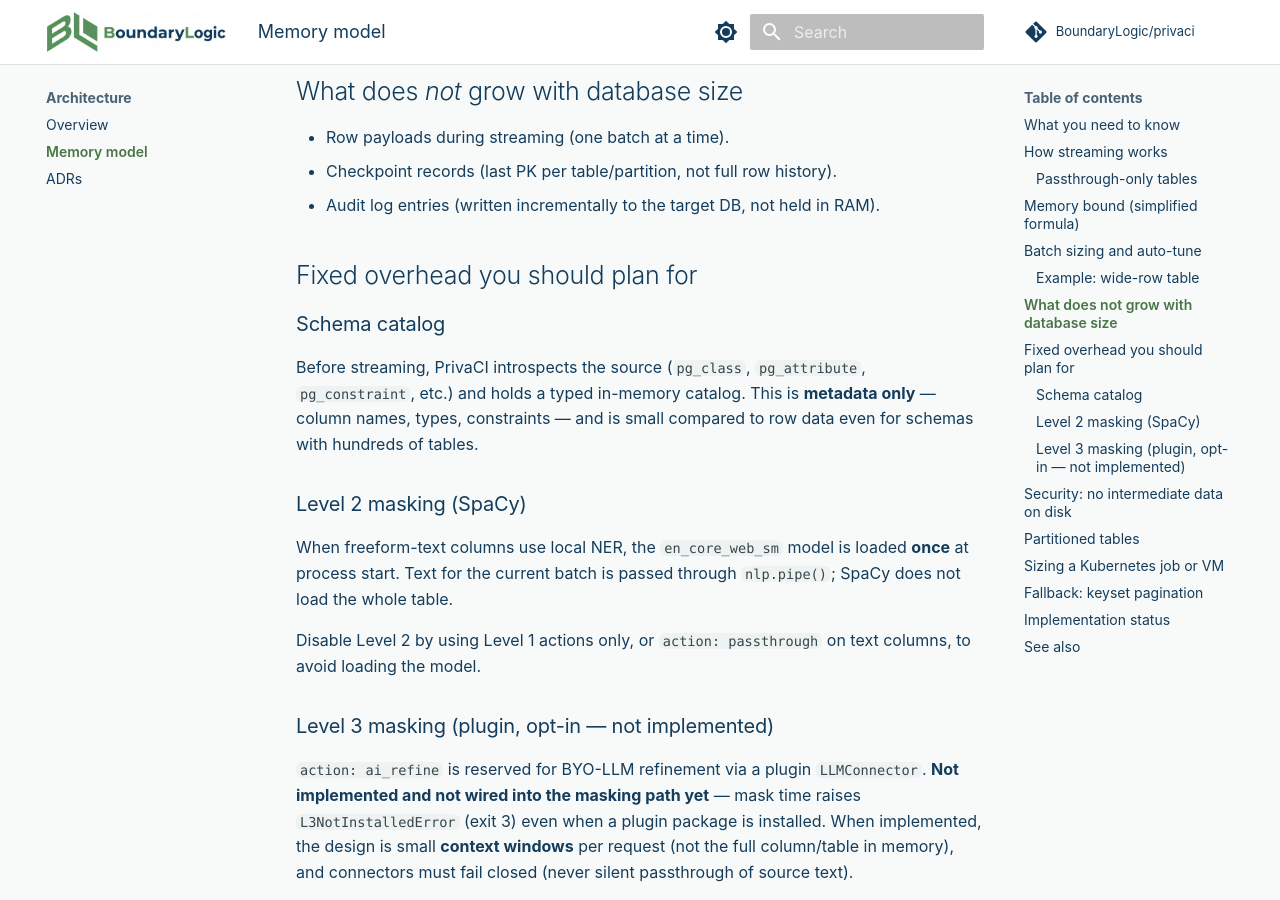
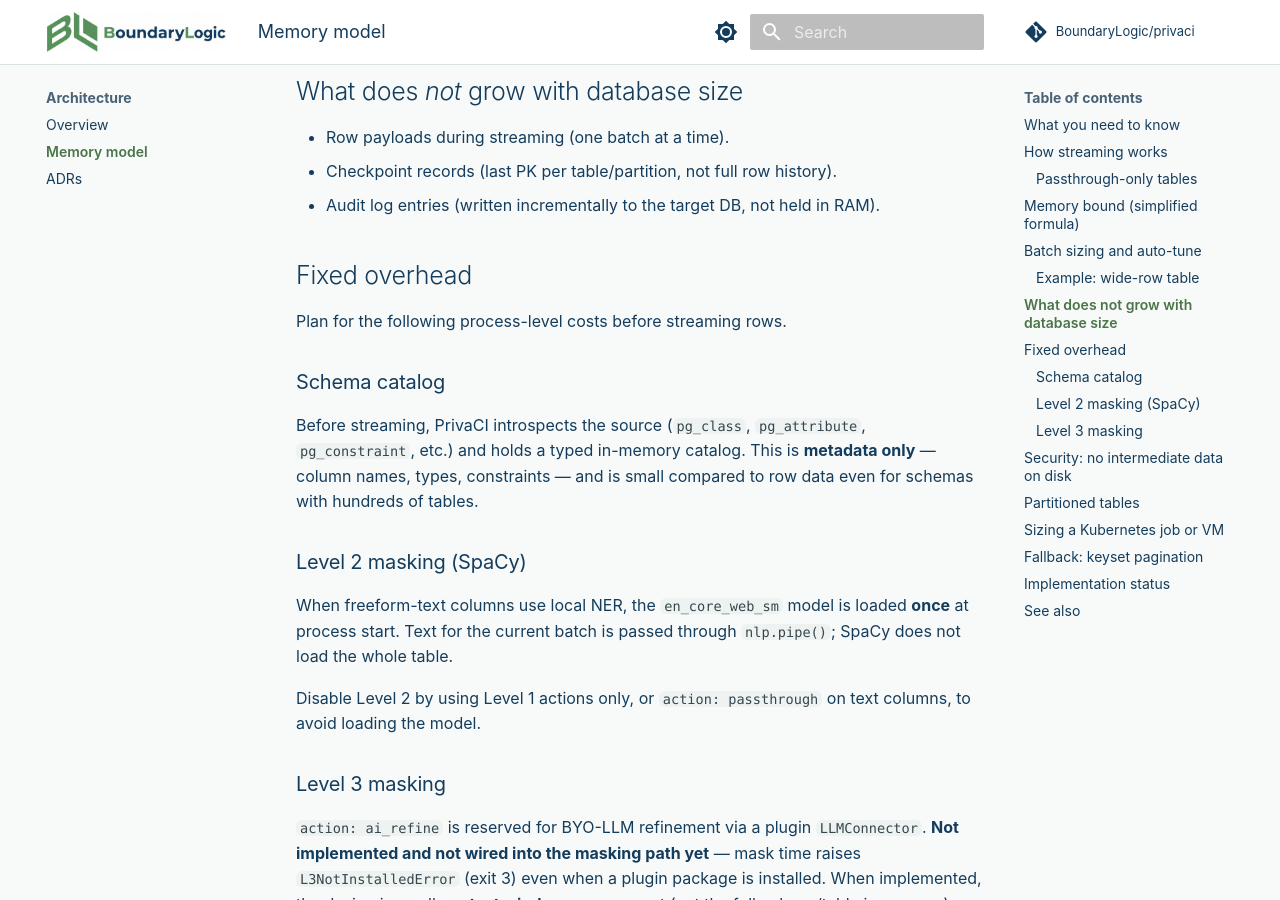
Before and after one commit to BoundaryLogic/privaci, an MkDocs documentation site: the page built from docs/architecture/memory-model.md, in a window 1280 px wide and 900 px high, scrolled down 2689 px. Built offline with MkDocs 1.6.1 and Material for MkDocs 9.7.7, drawn with Linux system fonts in a browser that asks for light colours; comment, search, counter and statistics services are not loaded.

Commit message:
docs: move advice out of customer-facing headings.

```diff
--- a/docs/architecture/memory-model.md
+++ b/docs/architecture/memory-model.md
@@ -105,7 +105,9 @@ A table with ~50 KB average row width:
 - Checkpoint records (last PK per table/partition, not full row history).
 - Audit log entries (written incrementally to the target DB, not held in RAM).
 
-## Fixed overhead you should plan for
+## Fixed overhead
+
+Plan for the following process-level costs before streaming rows.
 
 ### Schema catalog
 
@@ -123,7 +125,7 @@ When freeform-text columns use local NER, the `en_core_web_sm` model is loaded
 Disable Level 2 by using Level 1 actions only, or `action: passthrough` on
 text columns, to avoid loading the model.
 
-### Level 3 masking (plugin, opt-in — not implemented)
+### Level 3 masking
 
 `action: ai_refine` is reserved for BYO-LLM refinement via a plugin
 `LLMConnector`. **Not implemented and not wired into the masking path yet** —
```
Also changed, not shown: docs/configuration.md (+4 -1 lines).
